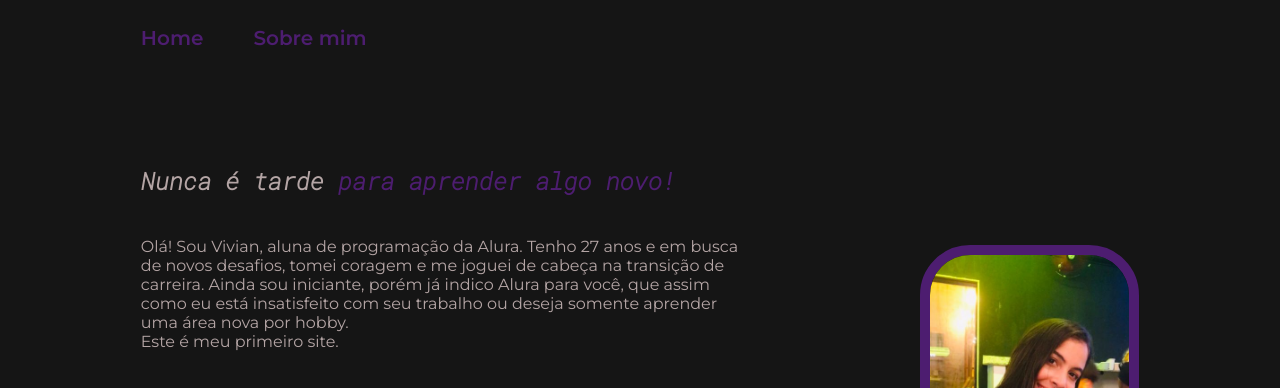
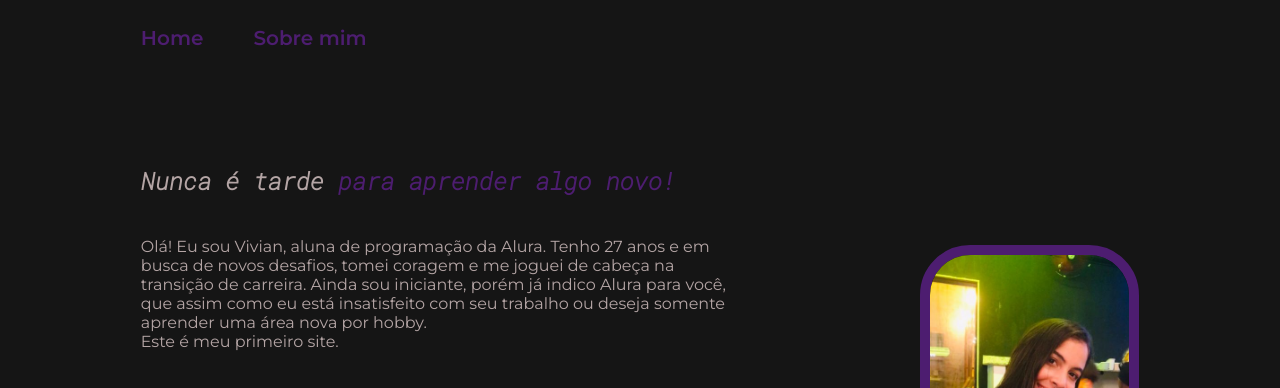
Before and after one commit to Vivian142031/Portfolio, a plain HTML site: page index.html in a window 1280 px wide. Shown: the top 388 px of the page. Drawn offline with Linux system fonts and the light colour scheme.

Commit message:
atualizando texto apresentação

```diff
--- a/index.html
+++ b/index.html
@@ -17,7 +17,7 @@
     <main class="apresentacao">
         <section class="apresentacao__conteudo">
             <h1 class="apresentacao__conteudo__titulo">Nunca é tarde <strong class="titulo-destaque">para aprender algo novo!</strong></h1>
-                <p class="apresentacao__conteudo__texto">Olá! Sou Vivian, aluna de programação da Alura. Tenho 27 anos e em busca de novos desafios, tomei coragem e me joguei de cabeça na transição de carreira. Ainda sou iniciante, porém já indico Alura para você, que assim como eu está insatisfeito com seu trabalho ou deseja somente aprender uma área nova por hobby. <br>Este é meu primeiro site. </p>
+                <p class="apresentacao__conteudo__texto">Olá! Eu sou Vivian, aluna de programação da Alura. Tenho 27 anos e em busca de novos desafios, tomei coragem e me joguei de cabeça na transição de carreira. Ainda sou iniciante, porém já indico Alura para você, que assim como eu está insatisfeito com seu trabalho ou deseja somente aprender uma área nova por hobby. <br>Este é meu primeiro site. </p>
             <div class="apresentacao__links">
                 <h2 class="apresentacao__links__subtitulo">Acesse minhas redes:</h2>
                     <a class="apresentacao__links__navegacao" href="https://www.linkedin.com/in/vivian-ramos-421147151/">
```
